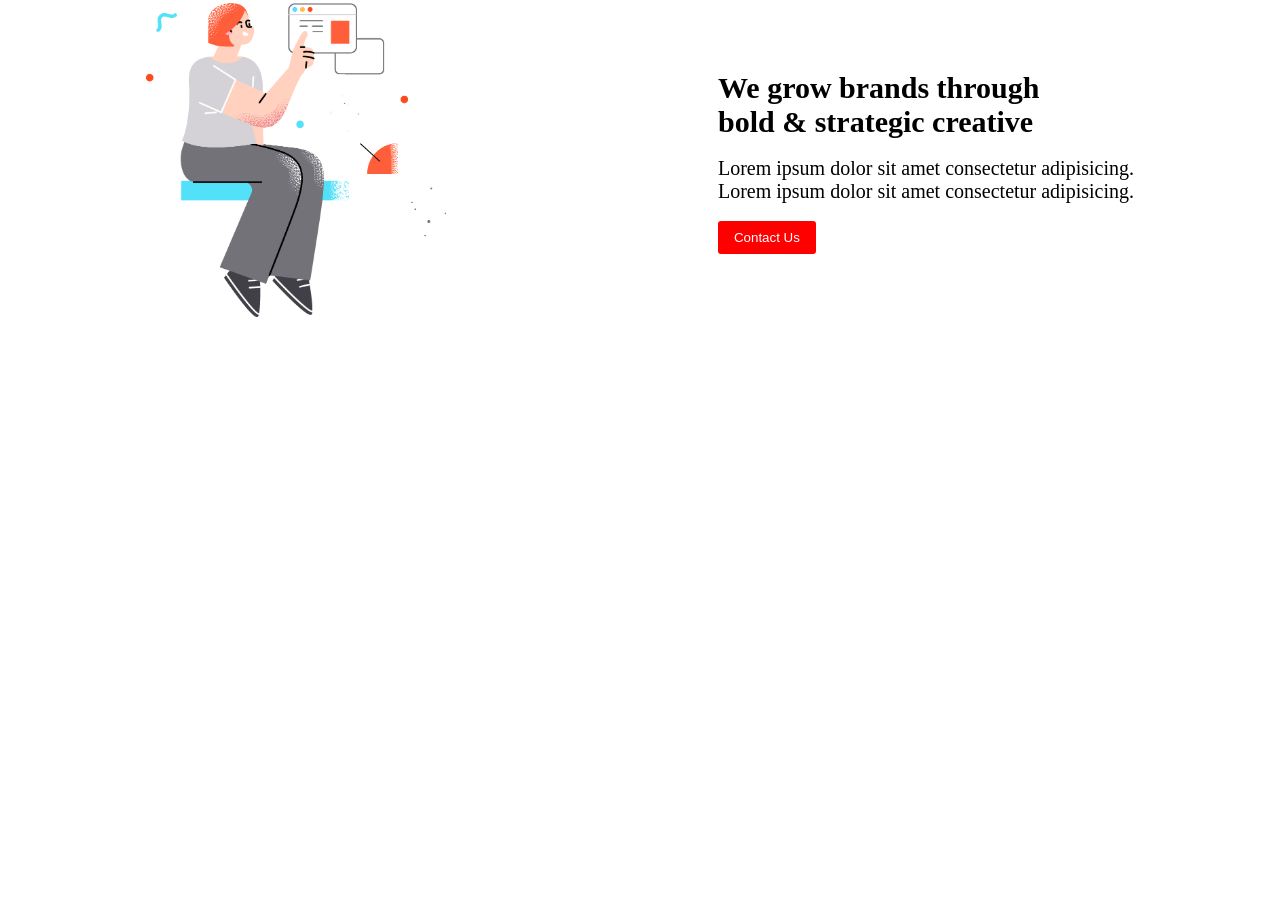
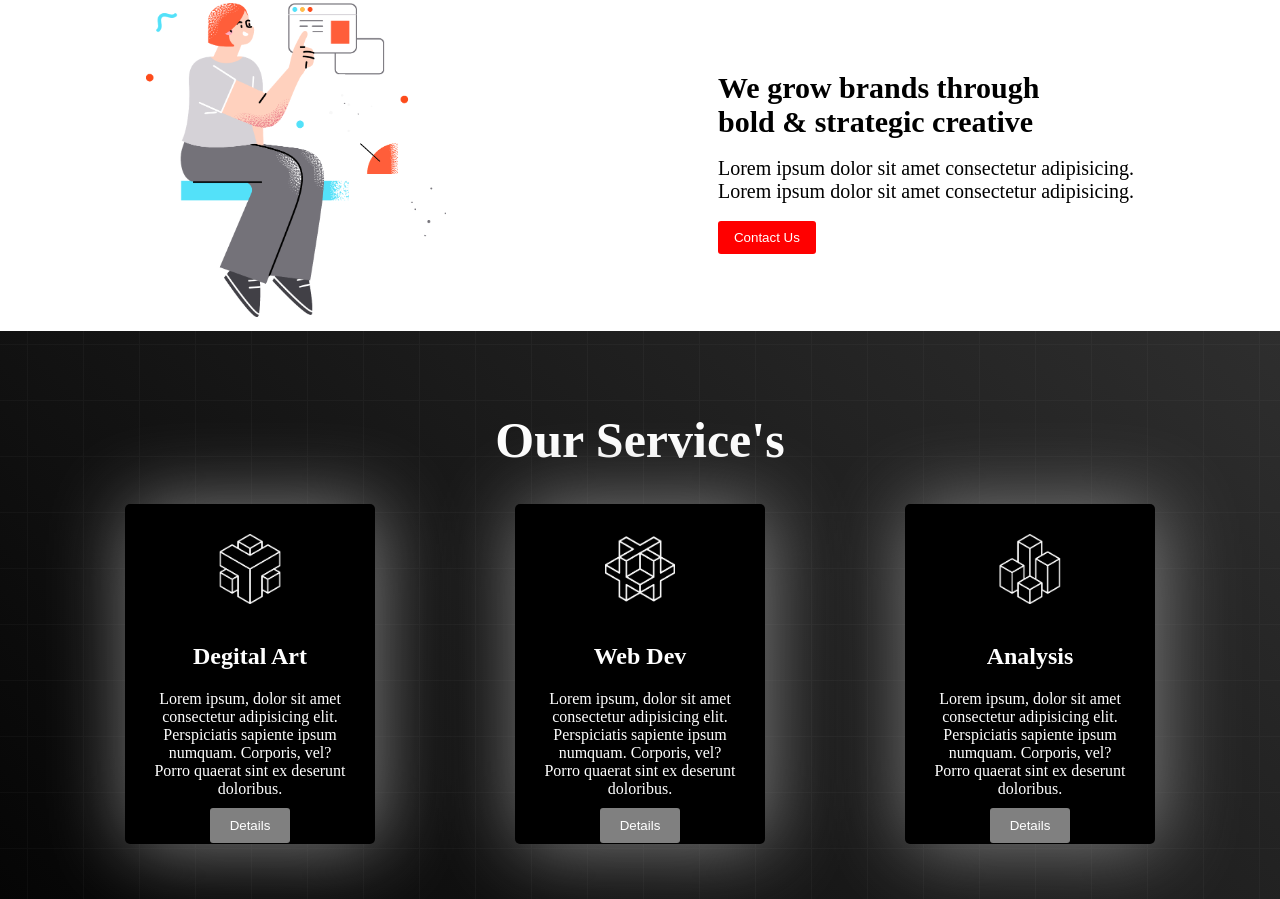
Before and after one commit to frustrated018/first-concept-website, a plain HTML site: page index.html in a window 1280 px wide. Shown: the part 974-1873 px from the top of the page. Before the commit the page ends 1305 px from the top, so only its background shows below. Drawn offline with Linux system fonts and the light colour scheme.

Commit message:
Added the Service section

```diff
--- a/index.html
+++ b/index.html
@@ -58,9 +58,46 @@
                 </div>
             </div>
             <!-- Done with the about section -->
+            <!-- Need to work on sizing and adding padding and margins -->
         </section>
+        <!-- Service section starts for here -->
+        <section >
+            <div class="box-background">
+                <h1 class="box-heading">Our Service's</h1>
+                <div class="box-container">
+                    <div class="box" id="box1">
+
+                        <img class="box-icon" src="icon/0.png" alt="">
+                        <h2 class="box-title">Degital Art</h2>
+                        <p class="box-description">Lorem ipsum, dolor sit amet consectetur adipisicing elit. Perspiciatis sapiente ipsum numquam. Corporis, vel? Porro quaerat sint ex deserunt doloribus.</p>
+                        <button class="btn box-btn">Details</button>
+
+                    </div>
+                    <div class="box" id="box1">
+
+                        <img class="box-icon" src="icon/1.png" alt="">
+                        <h2 class="box-title">Web Dev</h2>
+                        <p class="box-description">Lorem ipsum, dolor sit amet consectetur adipisicing elit. Perspiciatis sapiente ipsum numquam. Corporis, vel? Porro quaerat sint ex deserunt doloribus.</p>
+                        <button class="btn box-btn">Details</button>
+
+                    </div>
+                    <div class="box" id="box1">
+
+                        <img class="box-icon" src="icon/2.png" alt="">
+                        <h2 class="box-title">Analysis</h2>
+                        <p class="box-description">Lorem ipsum, dolor sit amet consectetur adipisicing elit. Perspiciatis sapiente ipsum numquam. Corporis, vel? Porro quaerat sint ex deserunt doloribus.</p>
+                        <button class="btn box-btn">Details</button>
+
+                    </div>
+
+                </div>
+            </div>
+
+        </section>
+        <!-- Done with Service Section -->
     </main>
 <footer>
+    <!-- footer starts here -->
 
 </footer>
 
--- a/style.css
+++ b/style.css
@@ -61,6 +61,7 @@
     border: none;
 }
 .about-container{
+
     display: flex;
     flex-direction: row-reverse;
     justify-content: space-around;
@@ -92,3 +93,60 @@
 .about-photo-1{
     width: 300px;
 }
+.box-background{
+    /* background-color: rgb(28, 26, 26); */
+    background-image: url("images/background.png"), linear-gradient(45deg, rgb(5,5,5), #2e2e2e);
+    padding: 50px;
+    /* flex-wrap: wrap; */
+    /* background-image: ; */
+
+}
+.box-container{
+    /* background-color: rgb(24, 23, 23); */
+    /* background-image: url("images/background.png"); */
+    display: flex;
+    /* flex-direction: row-reverse; */
+    justify-content: space-around;
+    margin-top: 10x;
+    align-items: center;
+    padding: 5px;
+}
+
+.box-heading{
+    color: white;
+    text-align: center;
+    font-size: 50px;
+    font-weight: bold;
+    padding: 30px;
+    /* margin-bottom: 20px; */
+    /* margin-top: 30px; */
+}
+
+.box{
+    border-radius: 5px;
+    box-shadow: 4px 2px 80px gray;
+    height: 310px;
+    width: 220px;
+    background-color: black;
+    color: white;
+    text-align: center;
+    padding: 15px;
+
+}
+.box-icon{
+    width: 70px;
+    padding: 15px;
+    margin-bottom: 10px;
+}
+.box-btn{
+    /* margin-top: 10px; */
+    background-color: gray;
+    /* margin-bottom: 10px; */
+}
+.box-title{
+    padding: 10px;
+    font-weight: bold;
+}
+.box-description{
+    padding: 10px;
+}
```
